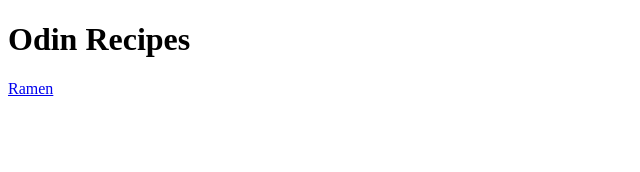
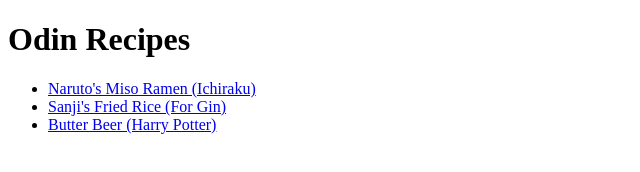
Before and after one commit to dylanjacob76/odin-recipes, a plain HTML site: page index.html in a window 1280 px wide. Shown: the whole page, without its empty margins (0-640 px from the left). Drawn offline with Linux system fonts and the light colour scheme.

Commit message:
added fried-rice.html and butter-beer.html

```diff
--- a/index.html
+++ b/index.html
@@ -1,13 +1,20 @@
 <!DOCTYPE html>
 <html lang="en">
+
 <head>
     <meta charset="UTF-8">
     <meta http-equiv="X-UA-Compatible" content="IE=edge">
     <meta name="viewport" content="width=device-width, initial-scale=1.0">
     <title>Recipes</title>
 </head>
+
 <body>
     <h1>Odin Recipes</h1>
-    <a href="./recipes/ramen.html">Ramen</a>
+    <ul>
+        <li><a href="./recipes/ramen.html">Naruto's Miso Ramen (Ichiraku)</a></li>
+        <li><a href="./recipes/fried-rice.html">Sanji's Fried Rice (For Gin)</a></li>
+        <li><a href="./recipes/butter-beer.html">Butter Beer (Harry Potter)</a></li>
+    </ul>
 </body>
+
 </html>
```
Also changed, not shown: recipes/butter-beer.html (added), recipes/fried-rice.html (added).
